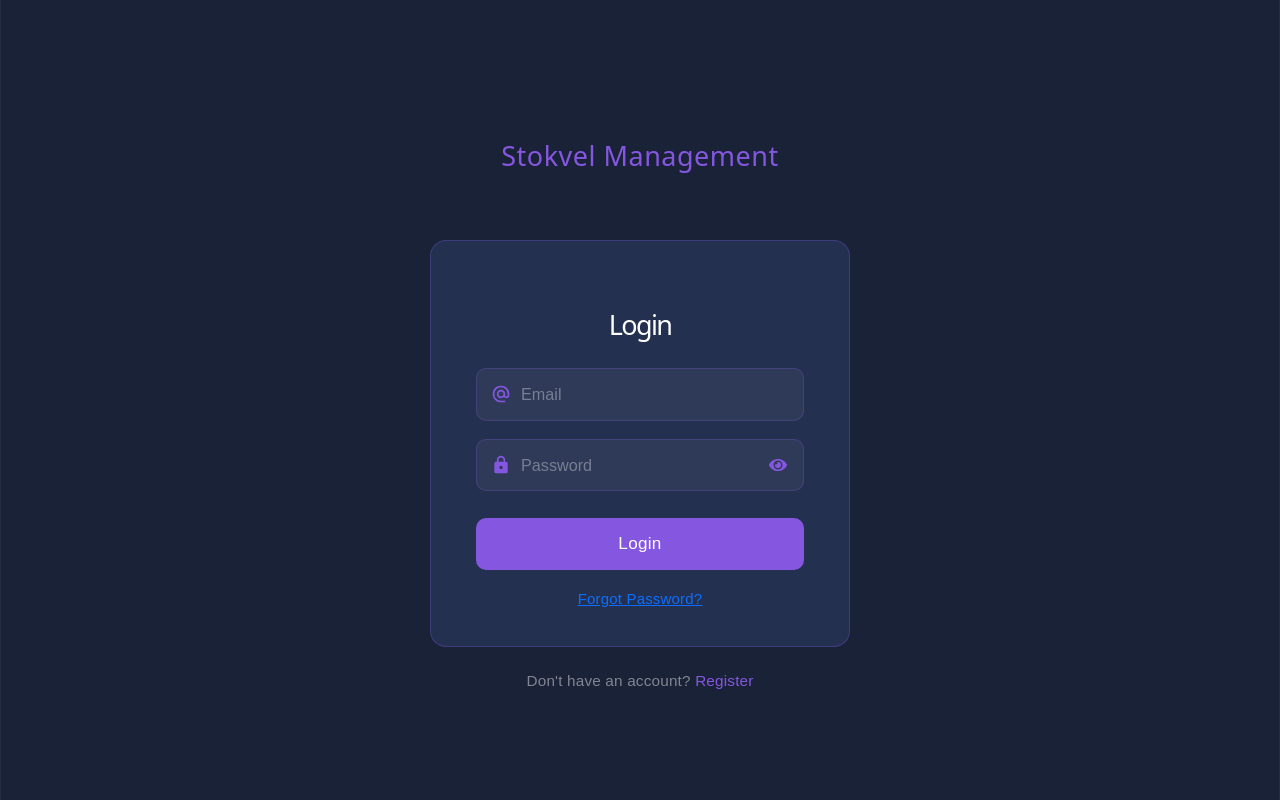
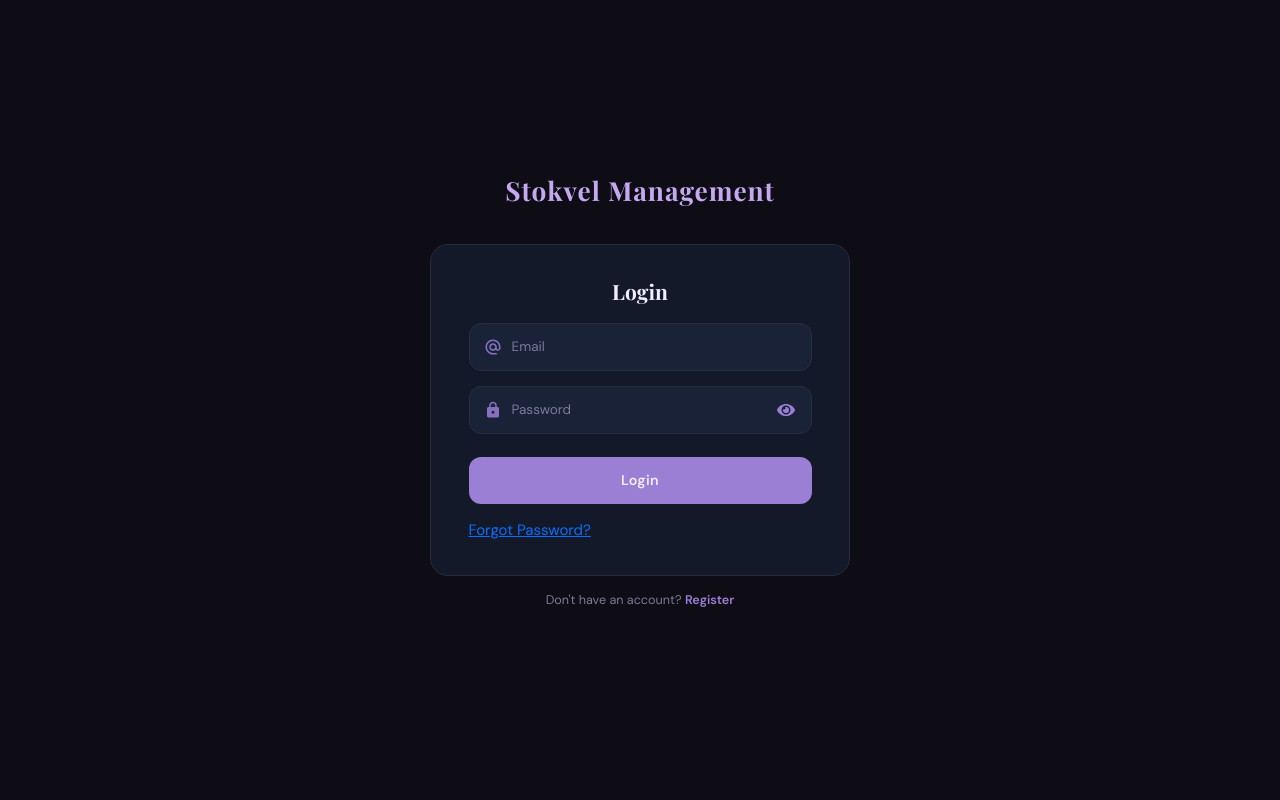
Before and after one commit to lerato-s/stokvel-project, a React (Vite) app in the folder client/: page /login in a window 1280 px wide. Built offline with nearby package versions, Linux system fonts and the light colour scheme.

Commit message:
I changed up the design of login and signup into something that matches the admin dashboard

```diff
--- a/client/src/index.css
+++ b/client/src/index.css
@@ -1,111 +1,41 @@
+@import url('https://fonts.googleapis.com/css2?family=Playfair+Display:wght@700&family=DM+Sans:wght@400;500;600&display=swap');
+
 :root {
-  --text: #6b6375;
-  --text-h: #08060d;
-  --bg: #fff;
-  --border: #e5e4e7;
-  --code-bg: #f4f3ec;
-  --accent: #aa3bff;
-  --accent-bg: rgba(170, 59, 255, 0.1);
-  --accent-border: rgba(170, 59, 255, 0.5);
-  --social-bg: rgba(244, 243, 236, 0.5);
-  --shadow:
-    rgba(0, 0, 0, 0.1) 0 10px 15px -3px, rgba(0, 0, 0, 0.05) 0 4px 6px -2px;
+  --bg: #0e0c14;
+  --surface: #131929;
+  --surface2: #1a2238;
+  --border: #252d45;
+  --gold: #9b7fd4;
+  --gold-light: #c4a8f0;
+  --green: #4caf7d;
+  --red: #e05c5c;
+  --text: #f0eeff;
+  --text-muted: #7a7a9a;
+  --text-dim: #3e3e5e;
+  --radius: 12px;
+  --radius-lg: 18px;
+  --font-display: 'Playfair Display', serif;
+  --font-body: 'DM Sans', sans-serif;
+}
 
-  --sans: system-ui, 'Segoe UI', Roboto, sans-serif;
-  --heading: system-ui, 'Segoe UI', Roboto, sans-serif;
-  --mono: ui-monospace, Consolas, monospace;
+*, *::before, *::after {
+  box-sizing: border-box;
+  margin: 0;
+  padding: 0;
+}
 
-  font: 18px/145% var(--sans);
-  letter-spacing: 0.18px;
-  color-scheme: light dark;
+html, body {
+  height: 100%;
+  width: 100%;
+  background: var(--bg);
   color: var(--text);
-  background: var(--bg);
-  font-synthesis: none;
-  text-rendering: optimizeLegibility;
+  font-family: var(--font-body);
+  font-size: 15px;
   -webkit-font-smoothing: antialiased;
   -moz-osx-font-smoothing: grayscale;
-
-  @media (max-width: 1024px) {
-    font-size: 16px;
-  }
-}
-
-@media (prefers-color-scheme: dark) {
-  :root {
-    --text: #9ca3af;
-    --text-h: #f3f4f6;
-    --bg: #16171d;
-    --border: #2e303a;
-    --code-bg: #1f2028;
-    --accent: #c084fc;
-    --accent-bg: rgba(192, 132, 252, 0.15);
-    --accent-border: rgba(192, 132, 252, 0.5);
-    --social-bg: rgba(47, 48, 58, 0.5);
-    --shadow:
-      rgba(0, 0, 0, 0.4) 0 10px 15px -3px, rgba(0, 0, 0, 0.25) 0 4px 6px -2px;
-  }
-
-  #social .button-icon {
-    filter: invert(1) brightness(2);
-  }
-}
-
-body {
-  margin: 0;
 }
 
 #root {
-  width: 1126px;
-  max-width: 100%;
-  margin: 0 auto;
-  text-align: center;
-  border-inline: 1px solid var(--border);
-  min-height: 100svh;
-  display: flex;
-  flex-direction: column;
-  box-sizing: border-box;
+  width: 100%;
+  height: 100vh;
 }
-
-h1,
-h2 {
-  font-family: var(--heading);
-  font-weight: 500;
-  color: var(--text-h);
-}
-
-h1 {
-  font-size: 56px;
-  letter-spacing: -1.68px;
-  margin: 32px 0;
-  @media (max-width: 1024px) {
-    font-size: 36px;
-    margin: 20px 0;
-  }
-}
-h2 {
-  font-size: 24px;
-  line-height: 118%;
-  letter-spacing: -0.24px;
-  margin: 0 0 8px;
-  @media (max-width: 1024px) {
-    font-size: 20px;
-  }
-}
-p {
-  margin: 0;
-}
-
-code,
-.counter {
-  font-family: var(--mono);
-  display: inline-flex;
-  border-radius: 4px;
-  color: var(--text-h);
-}
-
-code {
-  font-size: 15px;
-  line-height: 135%;
-  padding: 4px 8px;
-  background: var(--code-bg);
-}
--- a/client/src/pages/Login.css
+++ b/client/src/pages/Login.css
@@ -1,12 +1,42 @@
+@import url('https://fonts.googleapis.com/css2?family=Playfair+Display:wght@700&family=DM+Sans:wght@400;500;600&display=swap');
+
 * {
   box-sizing: border-box;
   margin: 0;
   padding: 0;
 }
 
+:root {
+  --bg: #0e0c14;
+  --surface: #131929;
+  --surface2: #1a2238;
+  --border: #252d45;
+  --gold: #9b7fd4;
+  --gold-light: #c4a8f0;
+  --green: #4caf7d;
+  --red: #e05c5c;
+  --text: #f0eeff;
+  --text-muted: #7a7a9a;
+  --text-dim: #3e3e5e;
+  --radius: 12px;
+  --radius-lg: 18px;
+  --font-display: 'Playfair Display', serif;
+  --font-body: 'DM Sans', sans-serif;
+}
+
+html, body {
+  height: 100%;
+  width: 100%;
+  background: var(--bg);
+  color: var(--text);
+  font-family: var(--font-body);
+  font-size: 15px;
+}
+
+/* ── Wrapper ── */
 .login-wrapper {
   min-height: 100vh;
-  background: #1a2238;
+  background: var(--bg);
   display: flex;
   flex-direction: column;
   align-items: center;
@@ -14,59 +44,100 @@
   padding: 2rem 1rem;
 }
 
+/* ── Logo / Header ── */
 .login-wrapper header {
   margin-bottom: 2rem;
   text-align: center;
+  display: flex;
+  flex-direction: column;
+  align-items: center;
+  gap: 8px;
+}
+
+.login-logo {
+  display: flex;
+  align-items: center;
+  gap: 10px;
+}
+
+.login-logo-icon {
+  font-size: 24px;
+  color: var(--gold);
 }
 
 .login-wrapper header h1 {
-  color: #8557e1;
-  font-size: 1.5rem;
-  font-weight: 500;
-  letter-spacing: 0.5px;
+  font-family: var(--font-display);
+  color: var(--gold-light);
+  font-size: 1.75rem;
+  font-weight: 700;
+  letter-spacing: 1px;
 }
 
+.login-wrapper header p {
+  color: var(--text-muted);
+  font-size: 13px;
+}
+
+/* ── Card ── */
 #login-form {
-  background: #243050;
-  border: 0.5px solid rgba(133, 87, 225, 0.3);
-  border-radius: 16px;
-  padding: 2rem 2.5rem;
+  background: var(--surface);
+  border: 1px solid var(--border);
+  border-radius: var(--radius-lg);
+  padding: 2.25rem 2.5rem;
   width: 100%;
   max-width: 420px;
   display: flex;
   flex-direction: column;
   gap: 1rem;
+  animation: fadeUp 0.3s ease;
+}
+
+@keyframes fadeUp {
+  from { opacity: 0; transform: translateY(12px); }
+  to   { opacity: 1; transform: translateY(0); }
 }
 
 #login-form h1 {
-  color: #ffffff;
-  font-size: 1.5rem;
-  font-weight: 500;
+  font-family: var(--font-display);
+  color: var(--text);
+  font-size: 1.4rem;
+  font-weight: 700;
   text-align: center;
-  margin-bottom: 0.5rem;
+  margin-bottom: 0.25rem;
 }
 
+/* ── Error message ── */
 #login-error-message {
-  color: #f09595;
-  font-size: 0.85rem;
+  color: var(--red);
+  font-size: 0.82rem;
   text-align: center;
   min-height: 18px;
+  background: rgba(224, 92, 92, 0.08);
+  border: 1px solid rgba(224, 92, 92, 0.2);
+  border-radius: 8px;
+  padding: 6px 12px;
+  display: none;
 }
 
+#login-error-message:not(:empty) {
+  display: block;
+}
+
+/* ── Input fields ── */
 #login-form section {
   display: flex;
   align-items: center;
   gap: 10px;
-  background: rgba(255, 255, 255, 0.05);
-  border: 0.5px solid rgba(133, 87, 225, 0.25);
-  border-radius: 10px;
+  background: var(--surface2);
+  border: 1px solid var(--border);
+  border-radius: var(--radius);
   padding: 0 14px;
   transition: border-color 0.2s, background 0.2s;
 }
 
 #login-form section:focus-within {
-  border-color: #8557e1;
-  background: rgba(133, 87, 225, 0.08);
+  border-color: var(--gold);
+  background: rgba(155, 127, 212, 0.08);
 }
 
 #login-form section label {
@@ -76,9 +147,10 @@
 }
 
 #login-form section label svg {
-  fill: #8557e1 !important;
-  width: 20px;
-  height: 20px;
+  fill: var(--gold) !important;
+  width: 18px;
+  height: 18px;
+  opacity: 0.8;
 }
 
 #login-form section input {
@@ -86,69 +158,75 @@
   background: transparent;
   border: none;
   outline: none;
-  color: #f0f0f0;
+  color: var(--text);
   font-size: 0.9rem;
   padding: 13px 0;
-  font-family: inherit;
+  font-family: var(--font-body);
 }
 
 #login-form section input::placeholder {
-  color: rgba(255, 255, 255, 0.35);
+  color: var(--text-muted);
 }
 
+/* ── Forgot password ── */
 .forgot-password {
   text-align: right;
   margin-top: -0.25rem;
 }
 
 .forgot-password a {
-  color: #8557e1;
-  font-size: 0.85rem;
+  color: var(--gold);
+  font-size: 0.82rem;
   text-decoration: none;
+  font-weight: 500;
+  transition: color 0.2s;
 }
 
 .forgot-password a:hover {
+  color: var(--gold-light);
   text-decoration: underline;
-  color: #9b6ef0;
 }
 
+/* ── Submit button ── */
 #login-form button[type="submit"] {
   margin-top: 0.5rem;
-  background: #8557e1;
-  color: #ffffff;
+  background: var(--gold);
+  color: #f0eeff;
   border: none;
-  border-radius: 10px;
+  border-radius: var(--radius);
   padding: 13px;
   font-size: 0.95rem;
-  font-weight: 500;
+  font-weight: 600;
+  font-family: var(--font-body);
   cursor: pointer;
   letter-spacing: 0.3px;
   transition: background 0.2s, transform 0.1s;
 }
 
 #login-form button[type="submit"]:hover {
-  background: #9b6ef0;
+  background: var(--gold-light);
 }
 
 #login-form button[type="submit"]:active {
   transform: scale(0.98);
-  background: #7244cc;
 }
 
+/* ── Register link ── */
 .register-link {
-  margin-top: 1.25rem;
+  margin-top: 1rem;
   text-align: center;
-  color: rgba(255, 255, 255, 0.45);
-  font-size: 0.85rem;
+  color: var(--text-muted);
+  font-size: 0.84rem;
 }
 
 .register-link a {
-  color: #8557e1;
+  color: var(--gold);
   text-decoration: none;
-  font-weight: 500;
+  font-weight: 600;
+  transition: color 0.2s;
 }
 
 .register-link a:hover {
+  color: var(--gold-light);
   text-decoration: underline;
-  color: #9b6ef0;
 }
--- a/client/src/pages/Login.jsx
+++ b/client/src/pages/Login.jsx
@@ -1,7 +1,7 @@
 import React, { useState } from "react";
 import axios from "axios";
 import { useNavigate } from "react-router-dom";
-import "../pages/login.css";
+import "../pages/Login.css";
 import LoginForm from "../components/LoginForm";
 
 function Login() {
--- a/client/src/pages/Registration.css
+++ b/client/src/pages/Registration.css
@@ -1,12 +1,9 @@
-* {
-  box-sizing: border-box;
-  margin: 0;
-  padding: 0;
-}
+/* Variables come from index.css — no :root needed here */
 
+/* ── Wrapper ── */
 .wrapper {
   min-height: 100vh;
-  background: #1a2238;
+  background: var(--bg);
   display: flex;
   flex-direction: column;
   align-items: center;
@@ -15,84 +12,102 @@
   width: 100%;
 }
 
+/* ── Header / Logo ── */
 .wrapper header {
   margin-bottom: 2rem;
   text-align: center;
+  display: flex;
+  flex-direction: column;
+  align-items: center;
+  gap: 8px;
 }
 
 .wrapper header h1 {
-  color: #8557e1;
-  font-size: 1.5rem;
-  font-weight: 500;
-  letter-spacing: 0.5px;
+  font-family: var(--font-display);
+  color: var(--gold-light);
+  font-size: 1.75rem;
+  font-weight: 700;
+  letter-spacing: 1px;
 }
 
+/* ── Form card ── */
 #form {
-  background: #243050;
-  border: 0.5px solid rgba(133, 87, 225, 0.3);
-  border-radius: 16px;
-  padding: 2rem 2.5rem;
+  background: var(--surface);
+  border: 1px solid var(--border);
+  border-radius: var(--radius-lg);
+  padding: 2.25rem 2.5rem;
   width: 100%;
   max-width: 420px;
   display: flex;
   flex-direction: column;
   gap: 1rem;
+  animation: fadeUp 0.3s ease;
+}
+
+@keyframes fadeUp {
+  from { opacity: 0; transform: translateY(12px); }
+  to   { opacity: 1; transform: translateY(0); }
 }
 
 #form h1 {
-  color: #ffffff;
-  font-size: 1.5rem;
-  font-weight: 500;
+  font-family: var(--font-display);
+  color: var(--text);
+  font-size: 1.4rem;
+  font-weight: 700;
   text-align: center;
-  margin-bottom: 0.5rem;
+  margin-bottom: 0.25rem;
 }
 
+/* ── Error message ── */
 #error-message {
-  color: #f09595;
-  font-size: 0.85rem;
+  color: var(--red);
+  font-size: 0.82rem;
   text-align: center;
   min-height: 18px;
+  background: rgba(224, 92, 92, 0.08);
+  border: 1px solid rgba(224, 92, 92, 0.2);
+  border-radius: 8px;
+  padding: 6px 12px;
+  display: none;
 }
 
-html, body, #root {
-  width: 100%;
-  min-height: 100vh;
-  margin: 0;
-  padding: 0;
+#error-message:not(:empty) {
+  display: block;
 }
 
+/* ── Input rows ── */
 #form section {
   display: flex;
   align-items: center;
   gap: 10px;
-  background: rgba(255, 255, 255, 0.05);
-  border: 0.5px solid rgba(133, 87, 225, 0.25);
-  border-radius: 10px;
+  background: var(--surface2);
+  border: 1px solid var(--border);
+  border-radius: var(--radius);
   padding: 0 14px;
   transition: border-color 0.2s, background 0.2s;
 }
 
 #form section:focus-within {
-  border-color: #8557e1;
-  background: rgba(133, 87, 225, 0.08);
+  border-color: var(--gold);
+  background: rgba(155, 127, 212, 0.08);
 }
 
 #form section label {
   display: flex;
   align-items: center;
   flex-shrink: 0;
-  color: #8557e1;       /* this is what currentColor inherits */
+  color: var(--gold);
 }
 
-/* ✅ Fixed — width/height only on svg, not path */
 #form section label svg {
-  fill: #8557e1 !important;
-  width: 20px;
-  height: 20px;
+  fill: var(--gold) !important;
+  width: 18px;
+  height: 18px;
+  opacity: 0.85;
 }
 
 #form section label svg path {
-  fill: #8557e1 !important;
+  fill: var(--gold) !important;
 }
 
 #form section input,
@@ -101,14 +116,14 @@ html, body, #root {
   background: transparent;
   border: none;
   outline: none;
-  color: #f0f0f0;
+  color: var(--text);
   font-size: 0.9rem;
   padding: 13px 0;
-  font-family: inherit;
+  font-family: var(--font-body);
 }
 
 #form section input::placeholder {
-  color: rgba(255, 255, 255, 0.35);
+  color: var(--text-muted);
 }
 
 #form section select {
@@ -118,80 +133,83 @@ html, body, #root {
 }
 
 #form section select option {
-  background: #1a2238;
-  color: #f0f0f0;
+  background: var(--surface2);
+  color: var(--text);
 }
 
-/* ✅ Added — eye icon toggle */
+/* ── Password toggle ── */
 .toggle-password {
   cursor: pointer;
-  color: #8557e1;
   display: flex;
   align-items: center;
   flex-shrink: 0;
-  font-size: 16px;
   padding-right: 2px;
+  color: var(--gold);
+  transition: color 0.2s;
 }
 
 .toggle-password:hover {
-  color: #9b6ef0;
+  color: var(--gold-light);
 }
 
 .toggle-password svg {
-  color: #8557e1 !important;
-  fill: #8557e1 !important;
+  fill: var(--gold) !important;
+  color: var(--gold) !important;
   width: 18px;
   height: 18px;
 }
 
+/* ── Submit button ── */
 #form button[type="submit"] {
   margin-top: 0.5rem;
-  background: #8557e1;
-  color: #ffffff;
+  background: var(--gold);
+  color: #f0eeff;
   border: none;
-  border-radius: 10px;
+  border-radius: var(--radius);
   padding: 13px;
   font-size: 0.95rem;
-  font-weight: 500;
+  font-weight: 600;
+  font-family: var(--font-body);
   cursor: pointer;
   letter-spacing: 0.3px;
   transition: background 0.2s, transform 0.1s;
 }
 
 #form button[type="submit"]:hover {
-  background: #9b6ef0;
+  background: var(--gold-light);
 }
 
 #form button[type="submit"]:active {
   transform: scale(0.98);
-  background: #7244cc;
 }
 
-/* ✅ Added — bottom login link */
+/* ── Bottom link ── */
 .login-link {
-  margin-top: 1.25rem;
+  margin-top: 1rem;
   text-align: center;
-  color: rgba(255, 255, 255, 0.45);
-  font-size: 0.85rem;
+  color: var(--text-muted);
+  font-size: 0.84rem;
 }
 
 .login-link a {
-  color: #8557e1;
+  color: var(--gold);
   text-decoration: none;
-  font-weight: 500;
+  font-weight: 600;
+  transition: color 0.2s;
 }
 
 .login-link a:hover {
+  color: var(--gold-light);
   text-decoration: underline;
-  color: #9b6ef0;
 }
 
+/* ── Password section icon fix ── */
 .password-section label svg,
 .password-section label svg path {
-  fill: #8557e1 !important;
-  color: #8557e1 !important;
+  fill: var(--gold) !important;
+  color: var(--gold) !important;
 }
 
 .password-section label {
-  color: #8557e1 !important;
+  color: var(--gold) !important;
 }
--- a/client/src/pages/Registration.jsx
+++ b/client/src/pages/Registration.jsx
@@ -39,7 +39,7 @@ function Registration() {
         });
 
         console.log(result.data);
-        navigate('/g')
+        navigate('/login')
     } catch (error) {
         console.error("Error registering user:", error);
         setError("Registration failed: " + (error.response?.data?.error || error.message));
```
